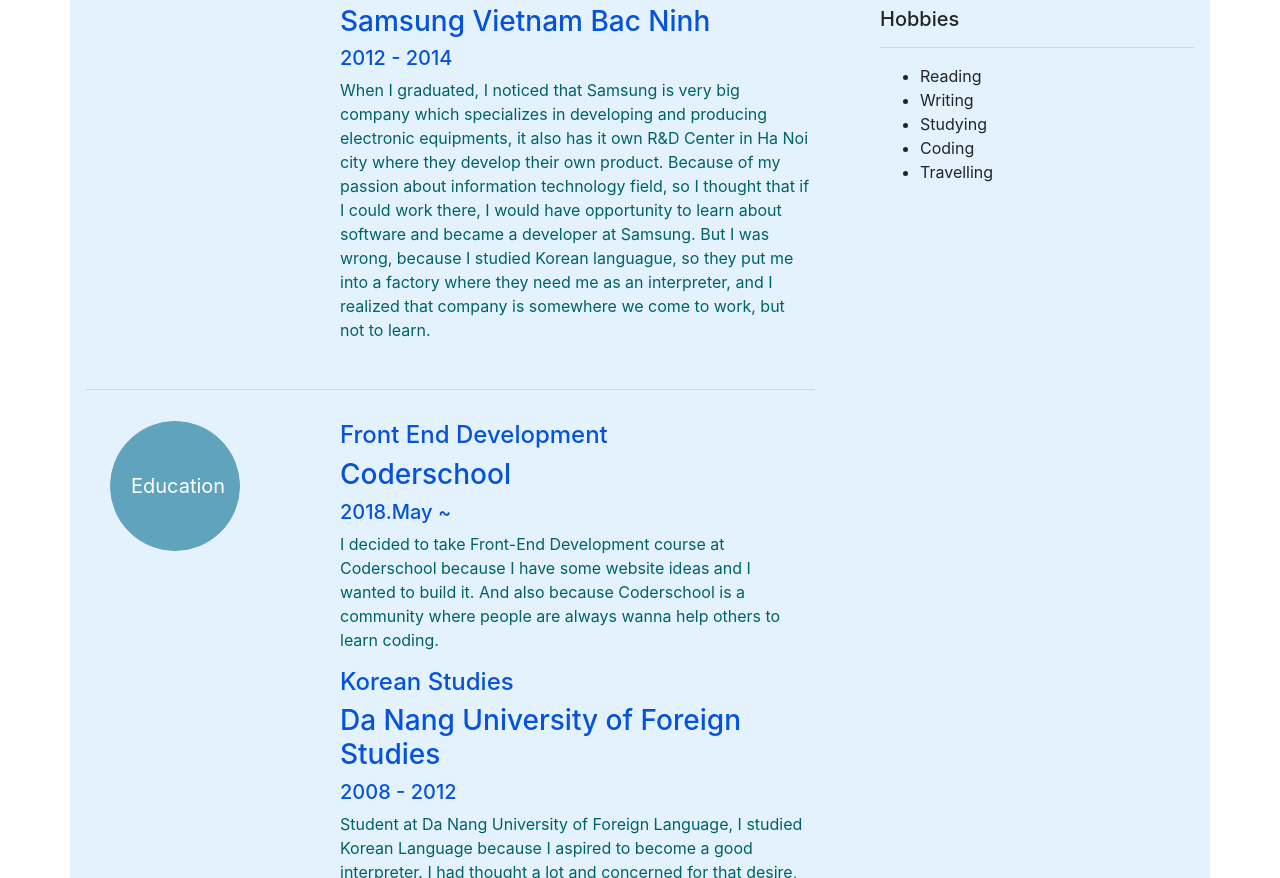
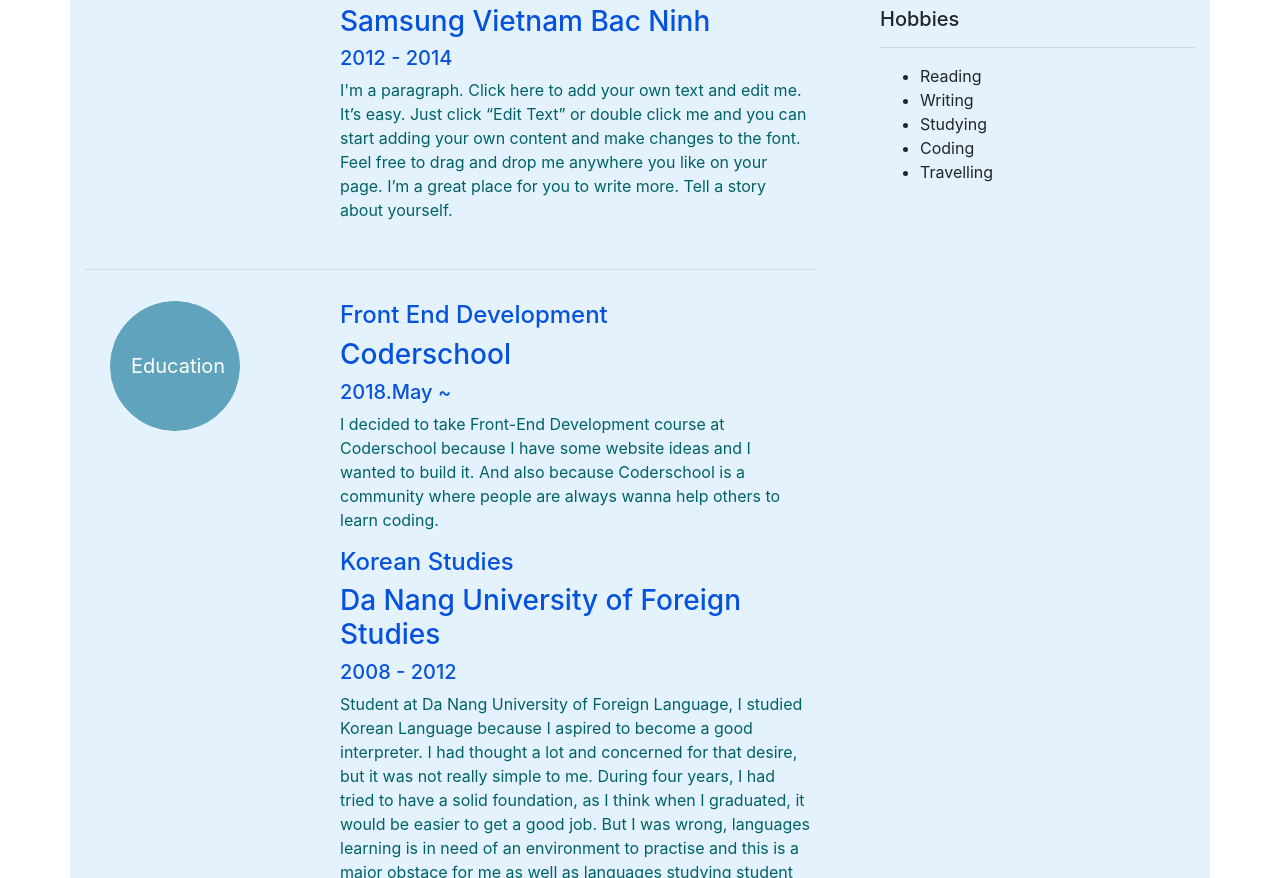
Before and after one commit to tamsocola/tamsocola.github.io, a plain HTML site: page resume.html in a window 1280 px wide. Shown: the part 1136-2014 px from the top of the page. Drawn offline with nearby package versions, Linux system fonts and the light colour scheme.

Commit message:
fix resume

```diff
--- a/resume.html
+++ b/resume.html
@@ -61,7 +61,7 @@
 						<h4 class="resume-title">Administrative/Translator</h4>
 						<h3 class="resume-title">Samsung Vietnam Bac Ninh</h3>
 						<h5 class="resume-title">2012 - 2014</h5>
-						<p style="color: #006266;">When I graduated, I noticed that Samsung is very big company which specializes in developing and producing electronic equipments, it also has it own R&D Center in Ha Noi city where they develop their own product. Because of my passion about information technology field, so I thought that if I could work there, I would have opportunity to learn about software and became a developer at Samsung.  But I was wrong, because I studied Korean languague, so they put me into a factory where they need me as an interpreter, and I realized that company is somewhere we come to work, but not to learn.</p>
+						<p style="color: #006266;">I'm a paragraph. Click here to add your own text and edit me. It’s easy. Just click “Edit Text” or double click me and you can start adding your own content and make changes to the font. Feel free to drag and drop me anywhere you like on your page. I’m a great place for you to write more. Tell a story about yourself. <!-- When I graduated, I noticed that Samsung is very big company which specializes in developing and producing electronic equipments, it also has it own R&D Center in Ha Noi city where they develop their own product. Because of my passion about information technology field, so I thought that if I could work there, I would have opportunity to learn about software and became a developer at Samsung.  But I was wrong, because I studied Korean languague, so they put me into a factory where they need me as an interpreter, and I realized that company is somewhere we come to work, but not to learn. --></p>
 					</div>
 				</div>
 				<hr>
```
